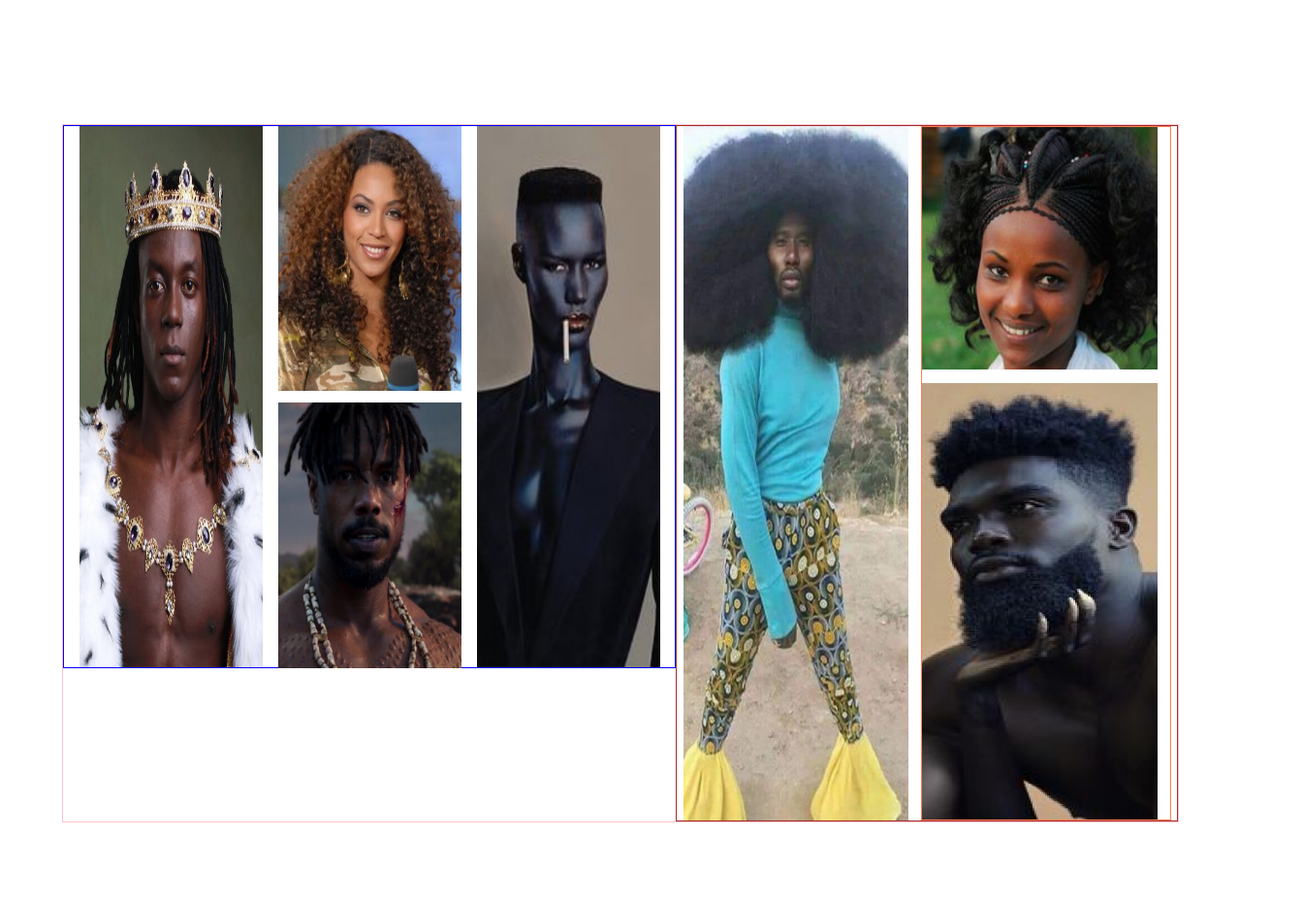
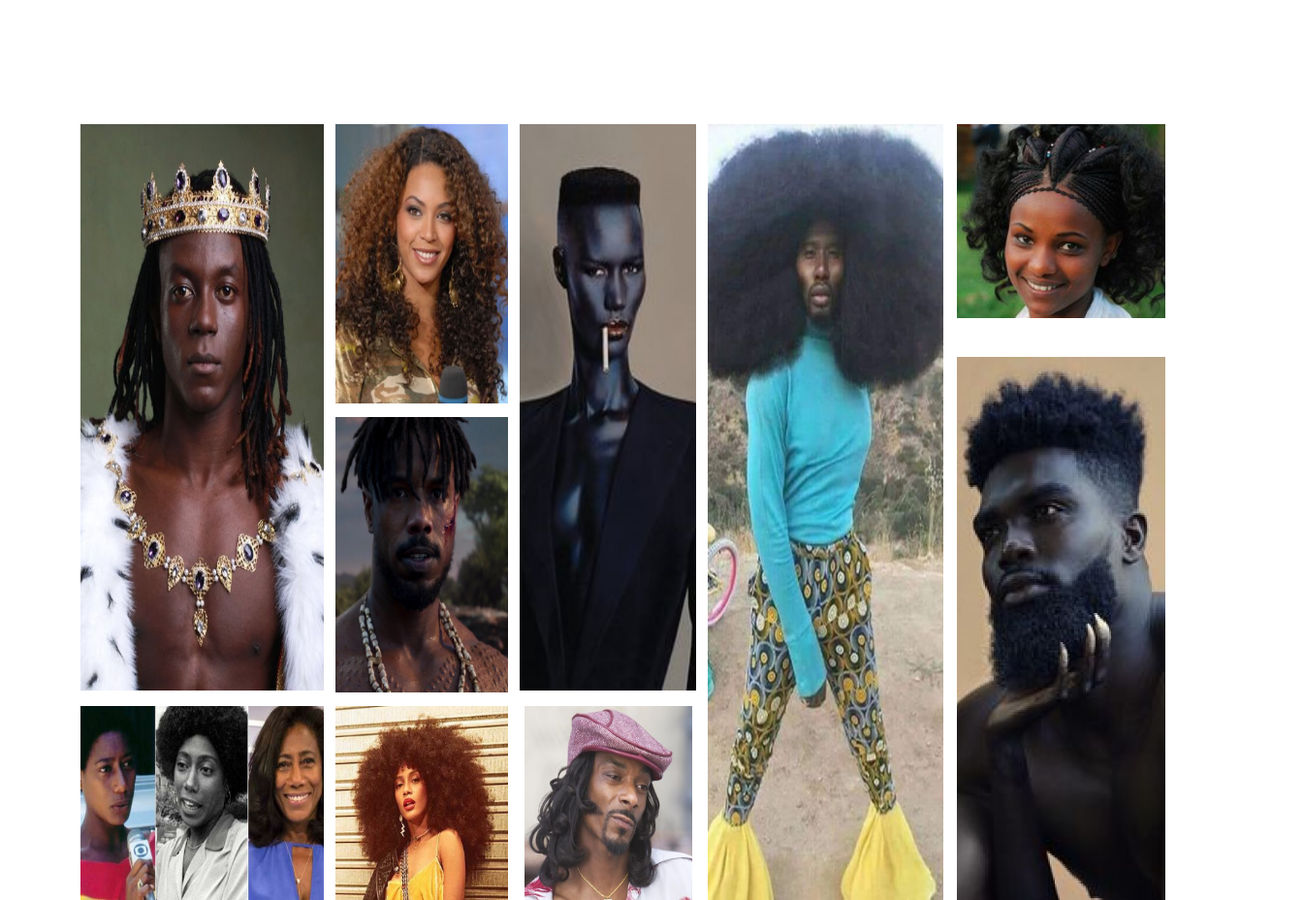
Before and after one commit to babicvlcnt/desafio-final-vnw, a plain HTML site: page index.html in a window 1280 px wide. Shown: the part 4380-5308 px from the top of the page at 97% size, 1344 px wide, since content can reach past the window. Before the commit the page ends 5228 px from the top, so only its background shows below. Drawn offline with nearby package versions, Linux system fonts and the light colour scheme.

Commit message:
eighth commit - organized the end pictures

```diff
--- a/index.html
+++ b/index.html
@@ -125,20 +125,25 @@
                 </section>
             </section>
             <section class="container-image">
-                <section class="box-four-pictures">
-                    <img class="king" src="assets/king.png" alt="a-king"/>
-                    <section class="box-inside">
-                        <img class="beyonce" src="assets/beyonce.png" alt="the-queen-beyonce"/>
-                        <img class="mbjordan" src="assets/michael b jordan.png" alt="the-king-michael-b-jordan"/>
-                    </section>
-                    <img class="smoking" src="assets/cigarro.png" alt="person-smoking"/>
+                <section class="box-first-column">
+                    <img class="king" src="assets/king.png" alt="king"/>
+                    <img class="gloria-maria" src="assets/glória maria.png" alt="gloria-maria"/>
                 </section>
-                <section class="box-three-pictures">
-                    <img class="t-shirt-blue" src="assets/blusa azul.png" alt="man-wearing-a-blue-t-shirt"/>
-                    <section class="box-inside-2">
-                        <img class="a-girl" src="assets/penteado.png" alt="a-girl"/>
-                        <img class="man-bearded" src="assets/model man.png" alt="man-bearded"/>
-                    </section>
+                <section class="box-second-column">
+                    <img class="beyonce" src="assets/beyonce.png" alt="beyonce"/>
+                    <img class="michael-b-jordan" src="assets/michael b jordan.png" alt="michael-b-jordan"/>
+                    <img class="model" src="assets/model.png" alt="model"/>
+                </section>
+                <section class="box-third-column">
+                    <img class="cigarette" src="assets/cigarro.png" alt="cigarette"/>
+                    <img class="spike-lee" src="assets/boina.png" alt="spike-lee"/>
+                </section>
+                <section class="box-fourth-column">
+                    <img class="t-shirt-blue" src="assets/blusa azul.png" alt="t-shirt-blue"/>
+                </section>
+                <section class="box-fifth-column">
+                    <img class="nago" src="assets/penteado.png" alt="girl-with-nago-braids"/>
+                    <img class="nails" src="assets/model man.png" alt="model-with-long-nails"/>
                 </section>
             </section>
         </main>
--- a/style.css
+++ b/style.css
@@ -241,64 +241,86 @@ h3 {
 }
 .container-image {
     margin-left: 5%;
-    border: solid 1px pink;
-    width: 90%;
-    height: 90vh;
+    width: 100%;
+    height: 100vh;
     display: flex;
+
 }
-.box-four-pictures {
-    border: solid 1px blue;
-    width: 55vw;
-    height: 70vh;
-    display: flex;
-    justify-content: space-evenly;
-}
-.king {
-    width: 30%;
-    height: 100%;
-}
-.box-inside {
-    width: 30%;
-    height: 100%;
-}
-.beyonce {
-    width: 100%;
-    height: 49%;
-}
-.mbjordan {
-    margin-top: 1vh;
-    width: 100%;
-    height: 49%;
-}
-.smoking {
-    width: 30%;
-    height: 100%;
-}
-.box-three-pictures {
-    border: solid 1px brown;
-    width: 45vw;
-    height: 100%;
-    display: flex;
-    justify-content: space-around;
-}
-.t-shirt-blue {
-    width: 45%;
-    height: 100%;
-}
-.box-inside-2 {
-    border: solid 1px coral;
-    width: 50%;
+.box-first-column {
+    margin-left: 1.5%;
+    width: 20%;
     height: 100%;
     display: flex;
     flex-direction: column;
     justify-content: space-between;
 }
-.a-girl {
+.king {
+    width: 98%;
+    height: 73%;
+}
+.gloria-maria {
+    width: 98%;
+    height: 25%;
+}
+.box-second-column {
+    width: 15%;
+    height: 100%;
+    display: flex;
+    flex-direction: column;
+    justify-content: space-between;
+    align-items: center;
+}
+.beyonce {
+    width: 93%;
+    height: 36%;
+}
+.michael-b-jordan {
+    width: 93%;
+    height: 35.5%;
+}
+.model {
+    width: 93%;
+    height: 25%;
+}
+.box-third-column {
+    width: 15%;
+    height: 100%;
+    display: flex;
+    flex-direction: column;
+    justify-content: space-between;
+    align-items: center;
+}
+.cigarette {
     width: 95%;
-    height: 35%;
+    height: 73%;
 }
-.man-bearded {
+.spike-lee {
+    width: 90%;
+    height: 25%;
+}
+.box-fourth-column {
+    width: 20%;
+    height: 100%;
+    display: flex;
+    justify-content: center;
+}
+.t-shirt-blue {
     width: 95%;
-    height: 63%;
+    height: 100%;
 }
-.box
+.box-fifth-column {
+    width: 18%;
+    height: 100%;
+    display: flex;
+    flex-direction: column;
+    justify-content: space-between;
+    align-items: center;
+}
+.nago {
+    width: 93%;
+    height: 25%;
+}
+.nails {
+    width: 93%;
+    height: 70%;
+}
```
